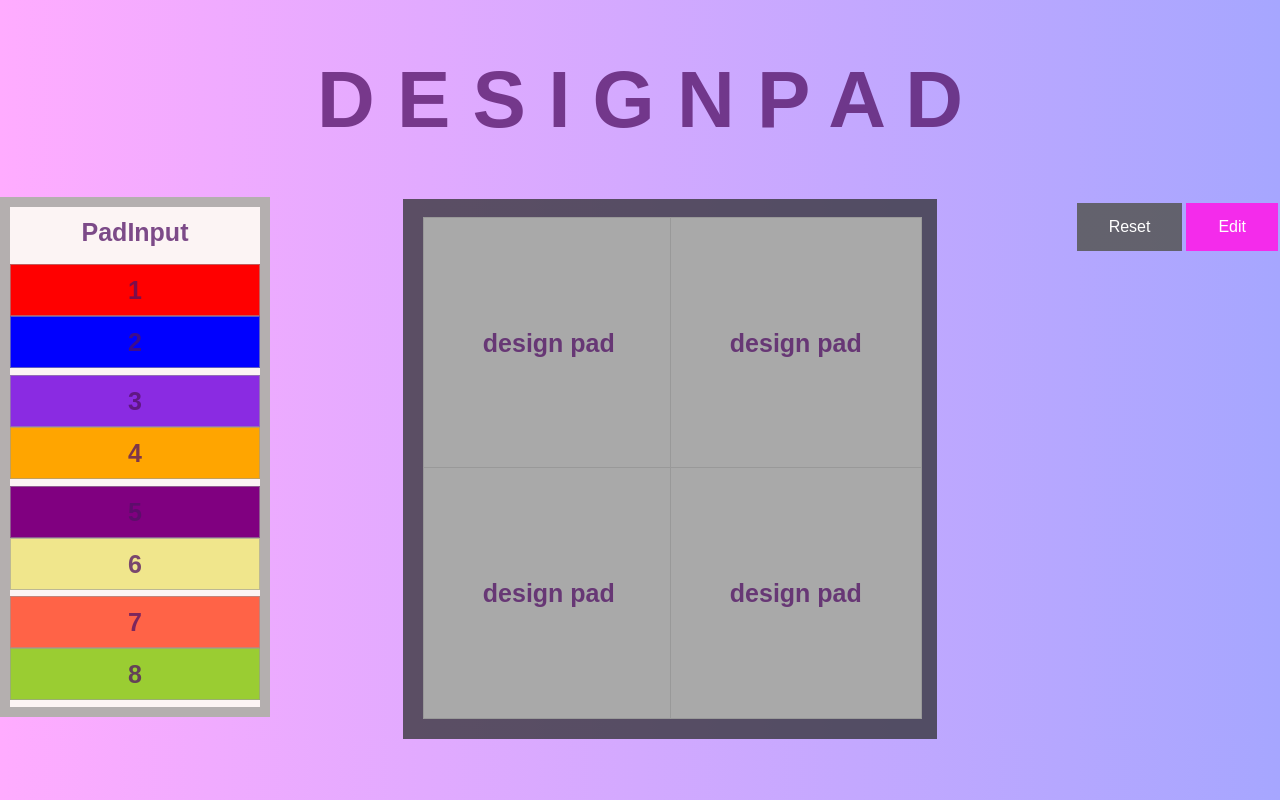
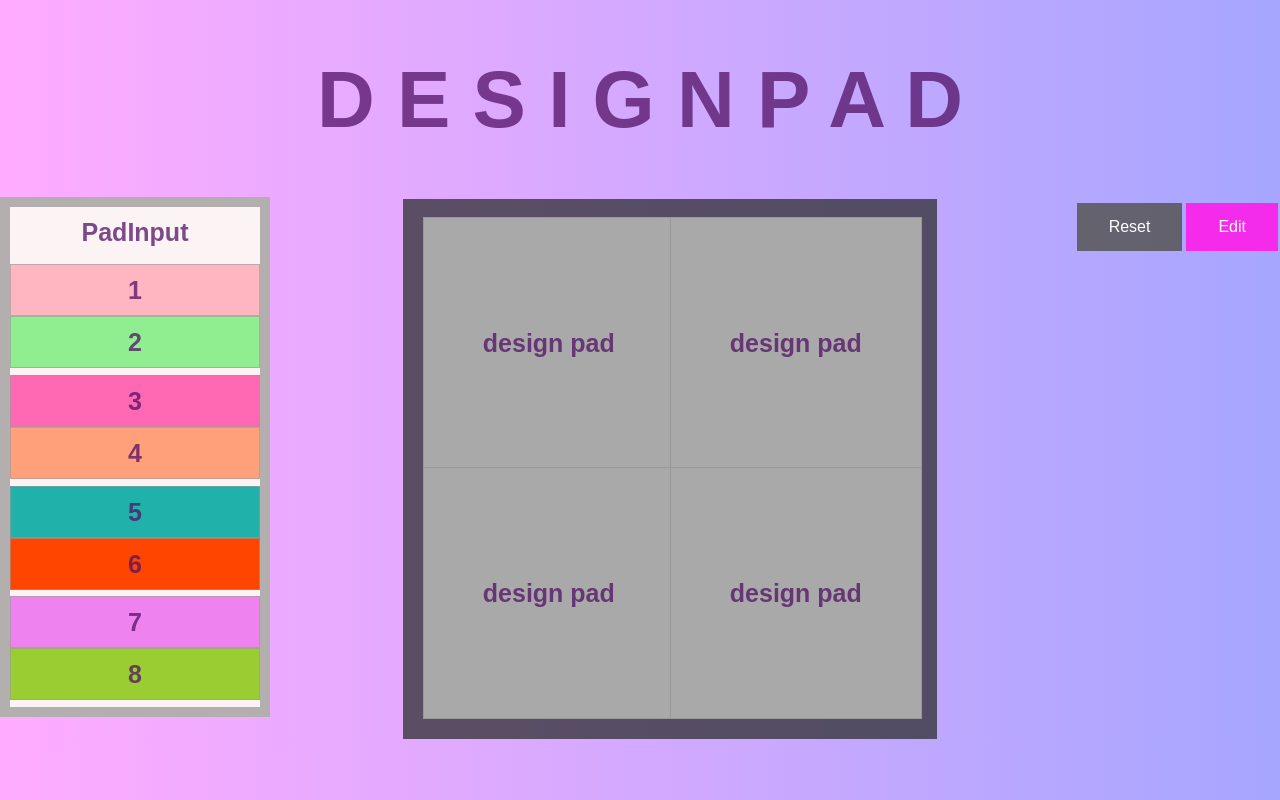
Before and after one commit to 464squad/design-pad, a React (Create React App) app: page / in a window 1280 px wide. Both pictures are taken after a click on the button "Edit". Built offline with nearby package versions, Linux system fonts and the light colour scheme.

Commit message:
added css colors from initial-setup

```diff
--- a/src/components/PadInput.js
+++ b/src/components/PadInput.js
@@ -17,23 +17,22 @@ export class PadInput extends Component {
         <div className="pad-box">
         <div>PadInput</div>
         <div>
-        <div id = "clr1" style={{border: "1px solid #9999", backgroundColor: "red"}} draggable={true} onDragStart={this.drag}>1</div>
-        <div id = "clr2" style={{border: "1px solid #9999", backgroundColor: "blue"}} draggable={true} onDragStart={this.drag} >2</div>
+        <div id = "clr1" style={{border: "1px solid #9999", backgroundColor: "LightPink"}} draggable={true} onDragStart={this.drag}>1</div>
+          <div id = "clr2" style={{border: "1px solid #9999", backgroundColor: "LightGreen"}} draggable={true} onDragStart={this.drag} >2</div>
           </div>
           <div>
-        <div id = "clr3" style={{border: "1px solid #9999", backgroundColor: "blueviolet"}} draggable={true} onDragStart={this.drag}>3</div>
-        <div id = "clr4" style={{border: "1px solid #9999", backgroundColor: "orange"}} draggable={true} onDragStart={this.drag}>4</div>
+          <div id = "clr3" style={{border: "1px solid #9999", backgroundColor: "HotPink"}} draggable={true} onDragStart={this.drag}>3</div>
+          <div id = "clr4" style={{border: "1px solid #9999", backgroundColor: "LightSalmon"}} draggable={true} onDragStart={this.drag}>4</div>
           </div>
           <div >
-        <div id = "clr5" style={{border: "1px solid #9999", backgroundColor: "purple"}} draggable={true} onDragStart={this.drag}>5</div>
-        <div id = "clr6" style={{border: "1px solid #9999",backgroundColor:"khaki"}} draggable={true} onDragStart={this.drag}>6</div>
+          <div id = "clr5" style={{border: "1px solid #9999", backgroundColor: "LightSeaGreen"}} draggable={true} onDragStart={this.drag}>5</div>
+          <div id = "clr6" style={{border: "1px solid #9999",backgroundColor:"OrangeRed"}} draggable={true} onDragStart={this.drag}>6</div>
           </div>
           <div>
-        <div id = "clr7" style={{border: "1px solid #9999", backgroundColor:"tomato"}} draggable={true} onDragStart={this.drag}>7</div>
+          <div id = "clr7" style={{border: "1px solid #9999", backgroundColor:"Violet"}} draggable={true} onDragStart={this.drag}>7</div>
           <div id = "clr8" style={{border: "1px solid #9999",backgroundColor:"yellowgreen"}}draggable={true} onDragStart={this.drag}>8</div>
           </div>
         </div>
-
         </div>
 
         )
```
Lines whose indentation alone changed are shown as unchanged.
